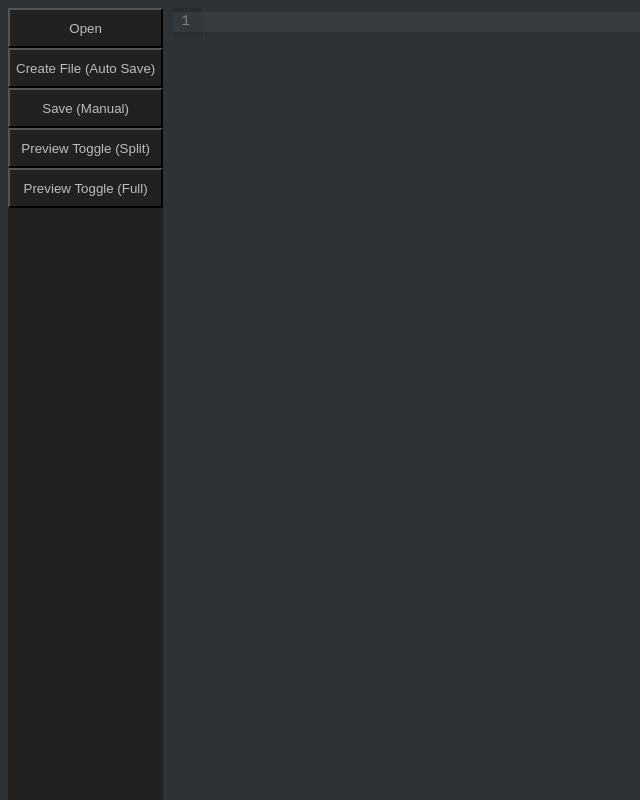
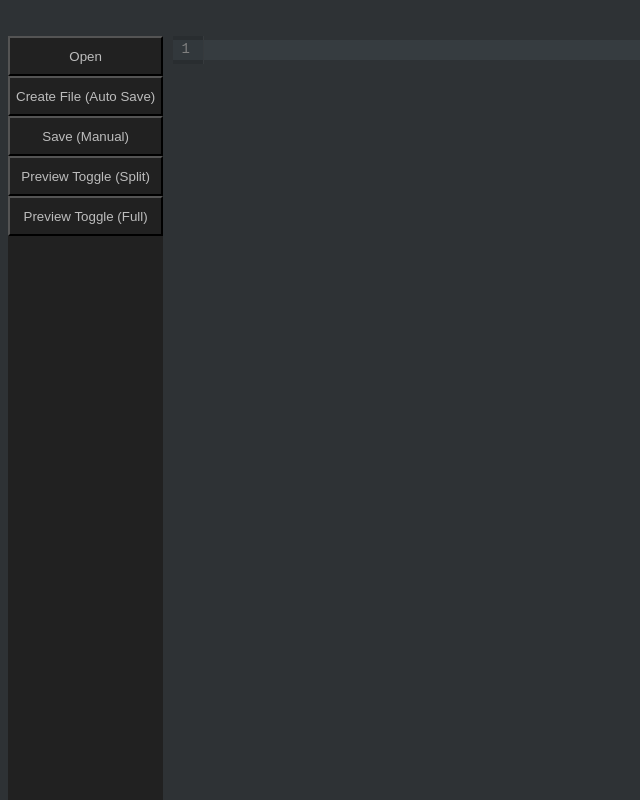
Before and after one commit to alexwkleung/Moonrise, a website with bundled scripts: page index.html in a window 1280 px wide. Shown: the whole page, without its empty margins (0-640 px from the left). Built offline with nearby package versions, Linux system fonts and the light colour scheme.

Commit message:
QoL changes

```diff
--- a/index.html
+++ b/index.html
@@ -15,6 +15,8 @@
 
     <link rel="stylesheet" href="./styles/preview.css">
 
+    <!-- drag region -->
+    <div id="dragregion">
         <!-- sidebar -->
         <div id="sidebar">
             <!-- buttons -->
@@ -36,6 +38,7 @@
 
         <!-- editor -->
         <div id="editor"></div>
+    </div> <!-- drag region -->
 
     <!-- editor script -->
     <script type="module" src="build/editor.bundle.js"></script>
--- a/package.json
+++ b/package.json
@@ -34,7 +34,6 @@
     "@rollup/plugin-commonjs": "^22.0.0",
     "@rollup/plugin-node-resolve": "^13.3.0",
     "@types/katex": "^0.14.0",
-    "@types/mermaid": "^8.2.9",
     "@types/node": "^17.0.35",
     "@types/wicg-file-system-access": "^2020.9.5",
     "dompurify": "^2.3.8",
@@ -44,7 +43,6 @@
     "highlight.js": "^11.5.1",
     "katex": "^0.15.6",
     "marked": "^4.0.16",
-    "mermaid": "^9.1.1",
     "rollup": "^2.75.5",
     "tslib": "^2.4.0",
     "typescript": "^4.7.2"
--- a/src/main.ts
+++ b/src/main.ts
@@ -4,7 +4,8 @@ const createWindow = () => {
     let mainWindow = new BrowserWindow({
         width: 1440,
         height: 770,
-        opacity: 1.0
+        opacity: 0.94,
+        titleBarStyle: 'hiddenInset'
     })
     mainWindow.loadFile('index.html');
 }
--- a/styles/main.css
+++ b/styles/main.css
@@ -3,6 +3,16 @@
 @font-face {
     font-family: 'IBM Plex Sans';
     src: url('./fonts-main/IBMPlexSans-Medium.ttf')
+}
+
+/* drag region */
+
+#dragregion {
+    color: grey;
+    border-style: hidden;
+    width: 98%;
+    height: 16px;
+    -webkit-app-region: drag;
 }
 
 /* codemirror styles */
@@ -11,11 +21,14 @@
     max-height: auto;
     width: 98%;
     left: 10px;
+    margin-top: 18px;
 }
 
 #editor {
     height: auto;
     margin-left: 155px;
+    margin-top: 18px;
+    background-color: transparent;
 }
 
 /* default styles */
@@ -40,6 +53,8 @@ body {
     flex-direction: column;
     float: left;
     position: fixed;
+    margin-top: 18px;
+    -webkit-app-region: drag;
 }
 
 #preview {
```
Also changed, not shown: demo-files/Notes/note.md (+1 -1 lines), .github/dependabot.yml, README.md, img/p1.png, img/p2.png (deleted), img/p3.png (deleted), img/p4.png (deleted), img/p5.png (deleted), 1 other file. Lines whose indentation alone changed are shown as unchanged.
